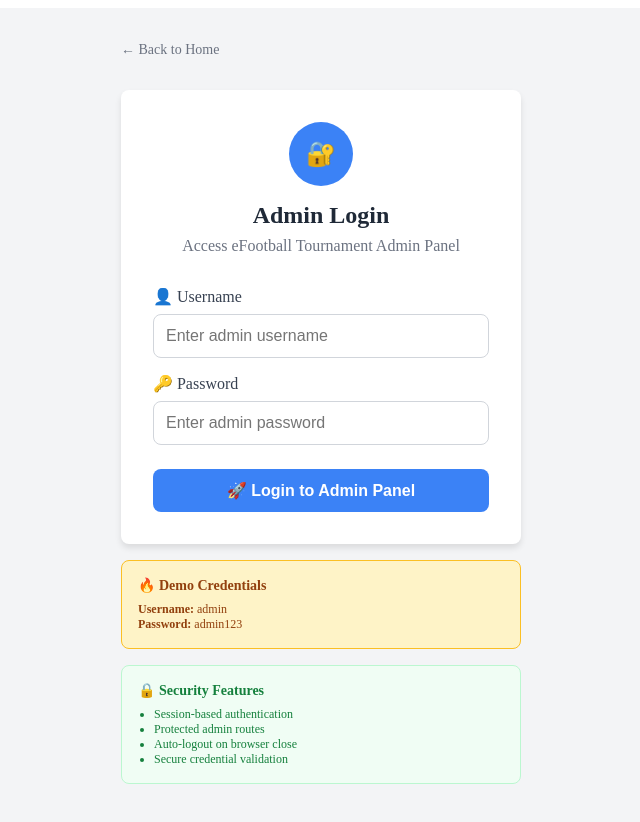
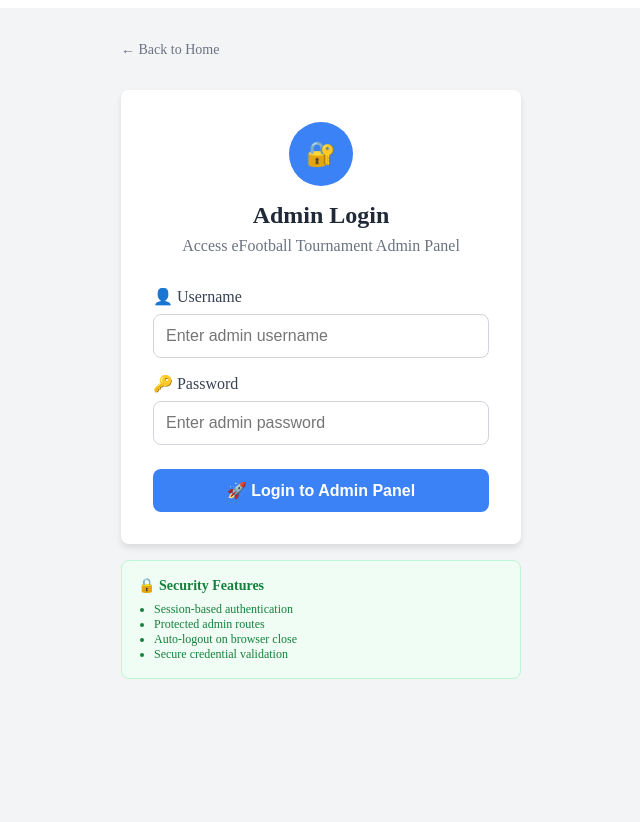
Before and after one commit to Alshahriar78/football_frontend, a React (Vite) app: page /login in a window 1280 px wide. Shown: the top 822 px of the page, without its empty margins (319-959 px from the left). Built offline with nearby package versions, Linux system fonts and the light colour scheme; the HTML template or start-up script is replaced by a standard one.

Commit message:
fixed issue

```diff
--- a/src/pages/Home.tsx
+++ b/src/pages/Home.tsx
@@ -232,9 +232,7 @@ const Home = () => {
           >
             🚀 Access Admin Panel
           </a>
-          <span style={{ color: '#92400e', fontSize: '0.75rem' }}>
-            Demo: admin / admin123
-          </span>
+
         </div>
       </div>
 
@@ -249,7 +247,7 @@ const Home = () => {
         fontSize: isMobile ? '0.75rem' : '0.875rem'
       }}>
         <p style={{ margin: '0.5rem 0' }}>⚽ eFootball Tournament Management System</p>
-        <p style={{ margin: '0.5rem 0', color: '#9ca3af' }}>Powered by NestJS + React + PostgreSQL</p>
+
         <div style={{
           marginTop: '0.75rem',
           paddingTop: '0.75rem',
--- a/src/pages/Login.tsx
+++ b/src/pages/Login.tsx
@@ -298,21 +298,7 @@ const Login = () => {
         </div>
 
         {/* Demo Credentials Info */}
-        <div style={{
-          backgroundColor: '#fef3c7',
-          border: '1px solid #fbbf24',
-          borderRadius: '0.5rem',
-          padding: '1rem',
-          marginTop: '1rem'
-        }}>
-          <h4 style={{ color: '#92400e', fontSize: '0.875rem', fontWeight: 'bold', margin: '0 0 0.5rem 0' }}>
-            🔥 Demo Credentials
-          </h4>
-          <p style={{ color: '#92400e', fontSize: '0.75rem', margin: 0 }}>
-            <strong>Username:</strong> admin<br />
-            <strong>Password:</strong> admin123
-          </p>
-        </div>
+
 
         {/* Security Info */}
         <div style={{
```
